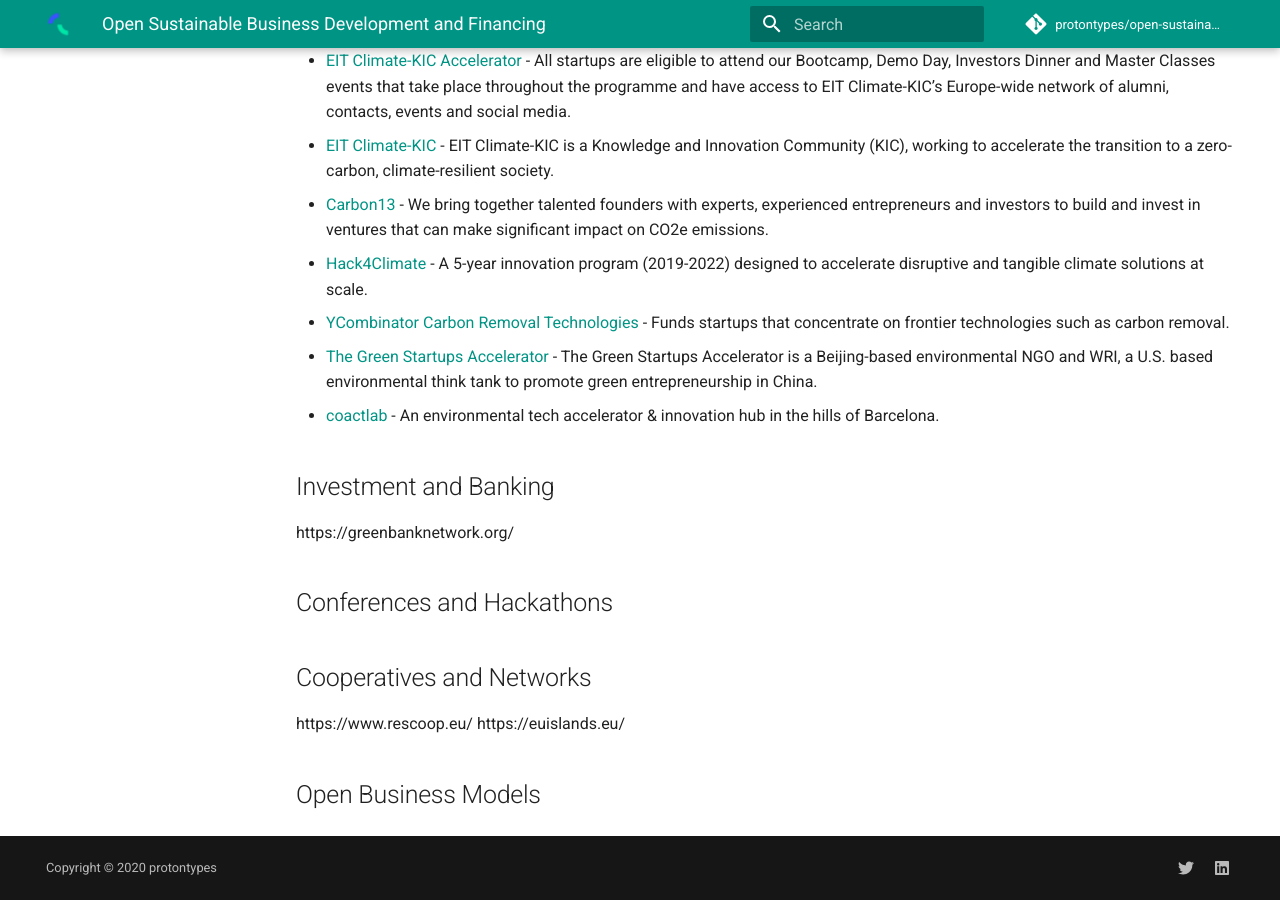
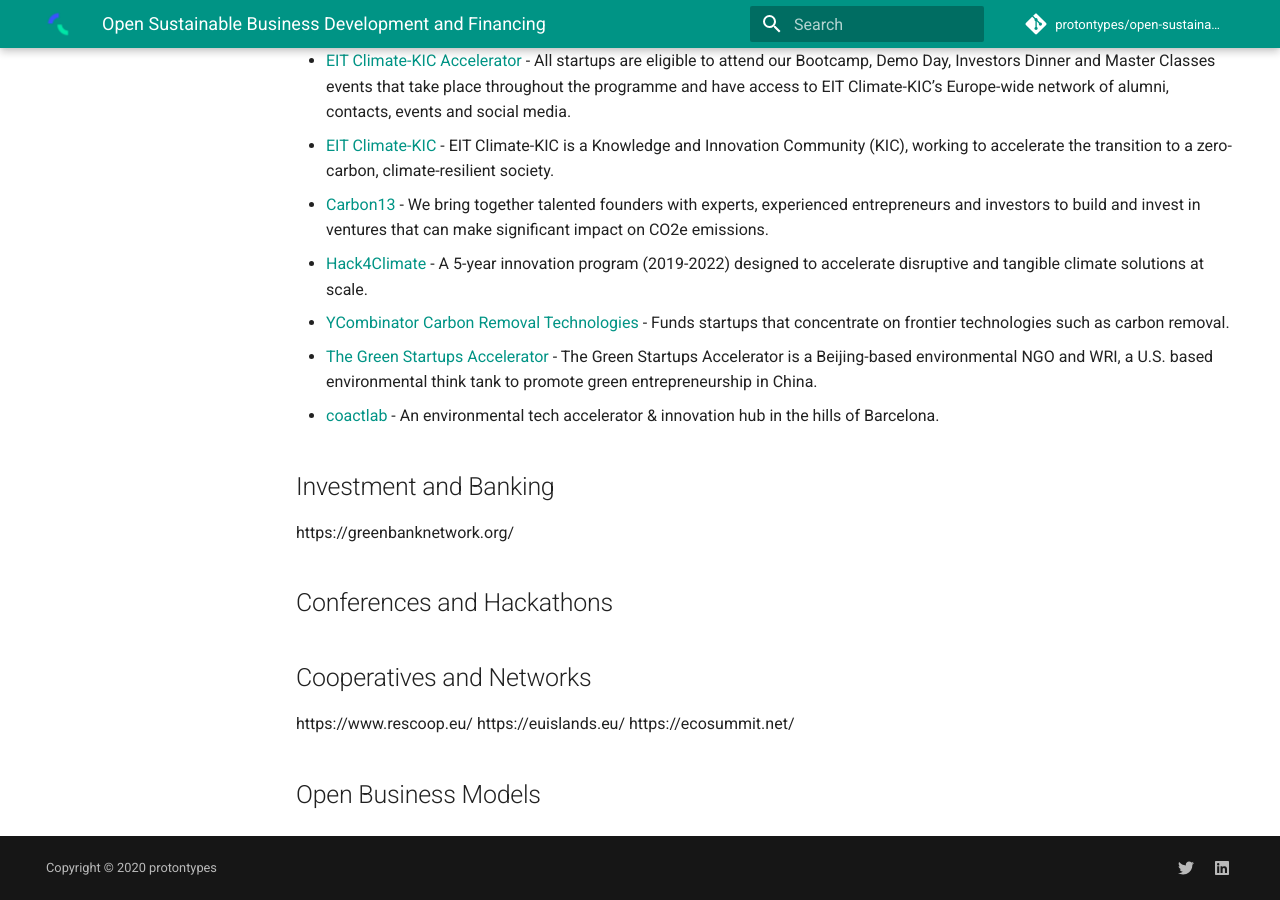
Before and after one commit to protontypes/open-sustainable-technology, an MkDocs documentation site: the page built from docs/BUSINESS.md, in a window 1280 px wide and 900 px high, scrolled down 656 px. Built offline with MkDocs 1.6.1 and Material for MkDocs 9.7.7, drawn with Linux system fonts in a browser that asks for light colours; comment, search, counter and statistics services are not loaded; some of the changed lines change nothing that is shown.

Commit message:
Update BUSINESS.md

```diff
--- a/docs/BUSINESS.md
+++ b/docs/BUSINESS.md
@@ -26,5 +26,6 @@
 ## Cooperatives and Networks
 https://www.rescoop.eu/
 https://euislands.eu/
+https://ecosummit.net/
 
 ## Open Business Models
```
